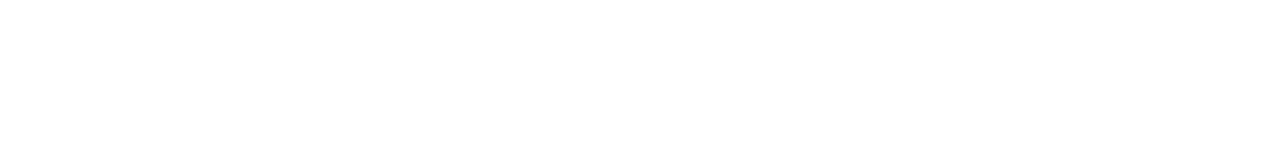
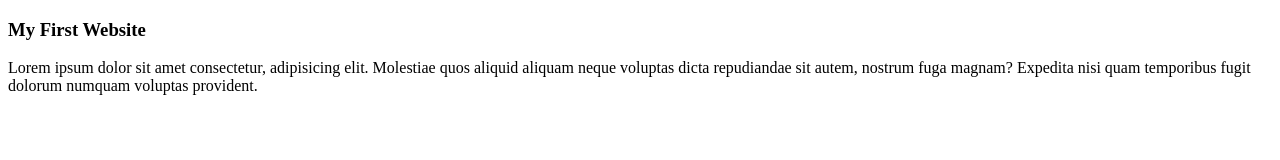
Before and after one commit to aynururme/my-first-website, a plain HTML site: page index.html in a window 1280 px wide. Drawn offline with Linux system fonts and the light colour scheme.

Commit message:
first commit

```diff
--- /dev/null
+++ b/div.css
@@ -0,0 +1,3 @@
+div{
+    background-color: tomato;
+}
--- a/index.html
+++ b/index.html
@@ -1,11 +1,19 @@
 <!DOCTYPE html>
 <html lang="en">
+
 <head>
     <meta charset="UTF-8">
     <meta name="viewport" content="width=device-width, initial-scale=1.0">
     <title>my first website</title>
 </head>
+
 <body>
+    <div>
+        <h3>My First Website</h3>
+        <p>Lorem ipsum dolor sit amet consectetur, adipisicing elit. Molestiae quos aliquid aliquam neque voluptas dicta
+            repudiandae sit autem, nostrum fuga magnam? Expedita nisi quam temporibus fugit dolorum numquam voluptas
+            provident.</p>
+    </div>
+</body>
 
-</body>
 </html>
```
